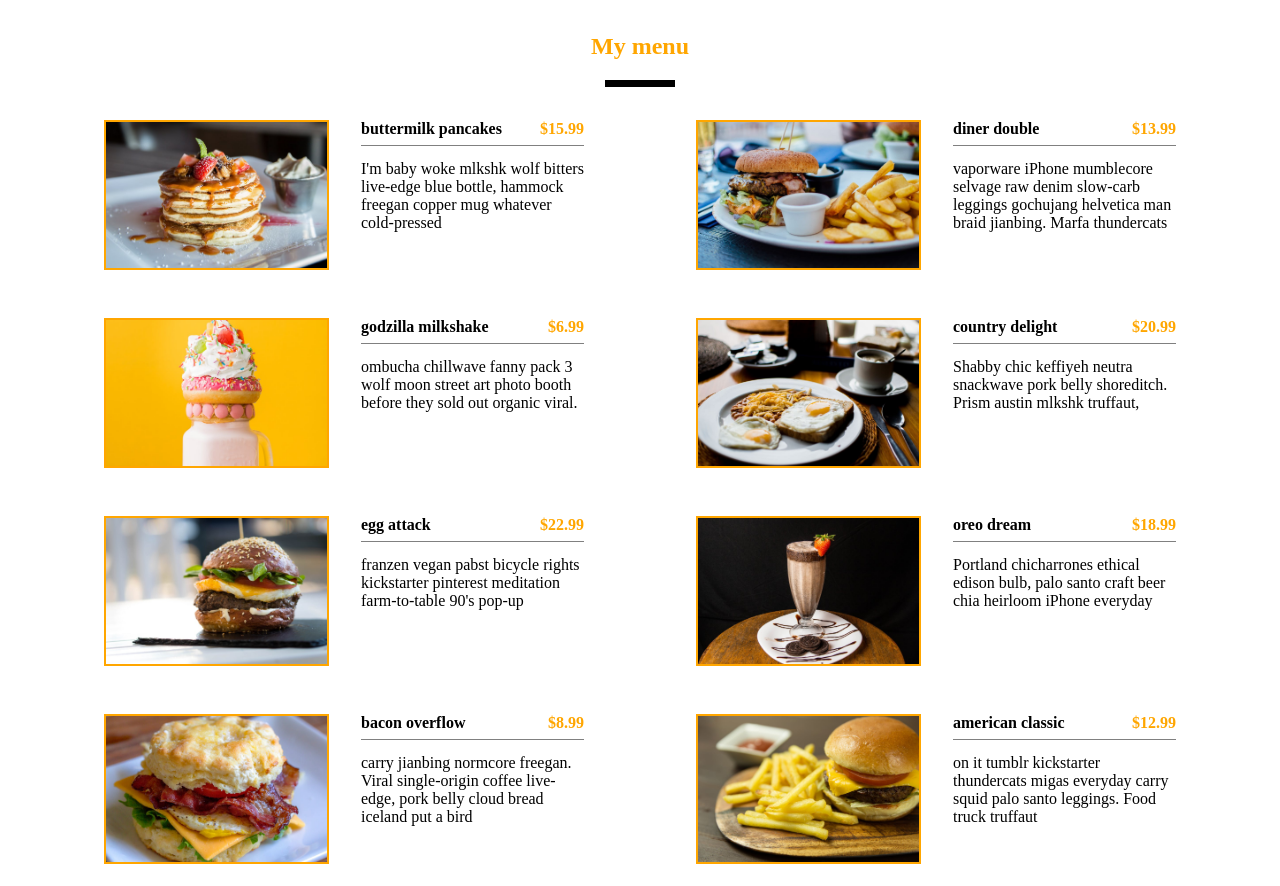
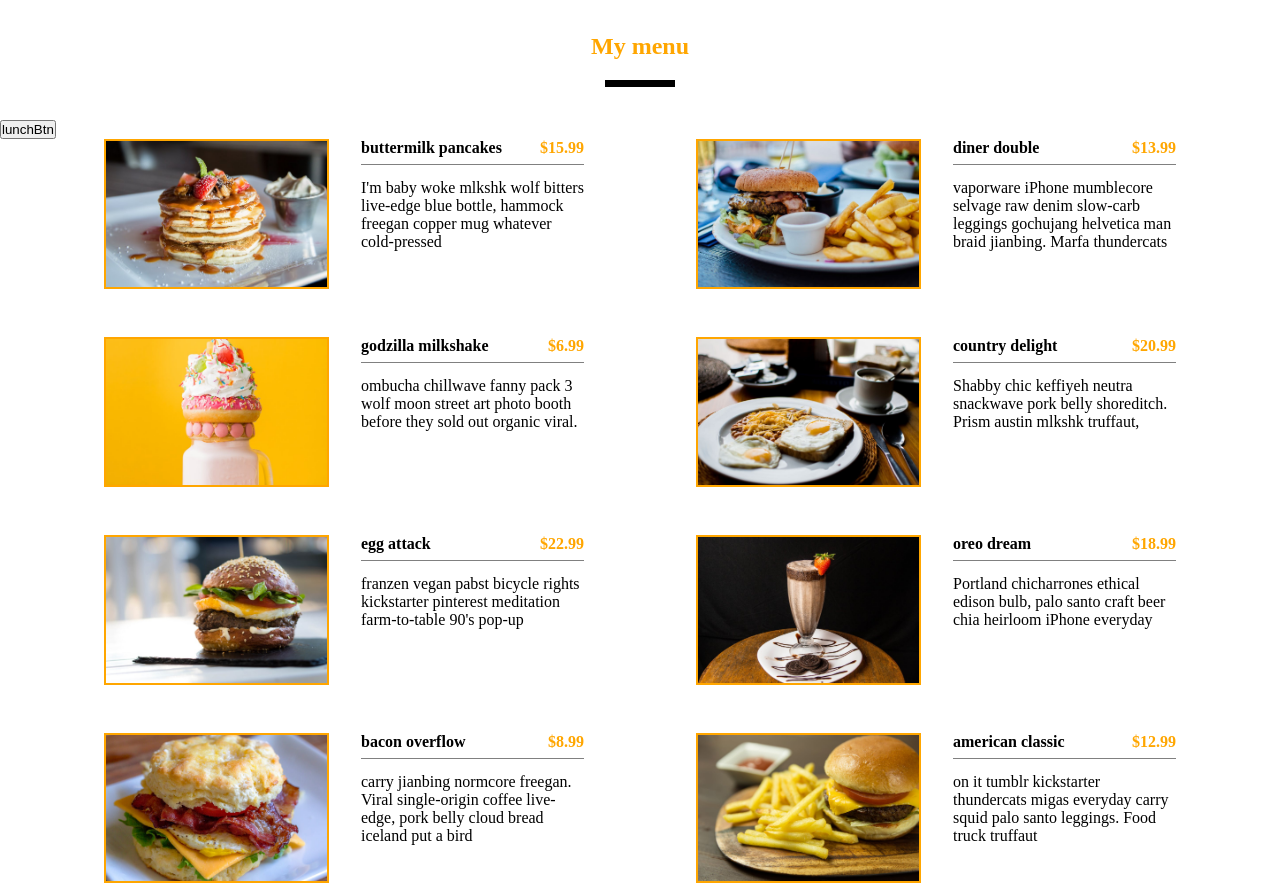
Before and after one commit to johannranudd/restaurant-menu, a plain HTML site: page index.html in a window 1280 px wide. Shown: the top 886 px of the page. Drawn offline with Linux system fonts and the light colour scheme.

Commit message:
before filter

```diff
--- a/css/styles.css
+++ b/css/styles.css
@@ -86,3 +86,7 @@ main {
         height: 150px;
     }
 }
+
+.lunchBtn {
+
+}
--- a/index.html
+++ b/index.html
@@ -16,7 +16,7 @@
         <div class="underline"></div>
       </div>
       <!-- filter buttons -->
-
+      <button class="lunchBtn">lunchBtn</button>
       <!-- menu items -->
       <div class="section-center">
         <!-- single item -->
--- a/js/script.js
+++ b/js/script.js
@@ -82,8 +82,13 @@ const menu = [
 ];
 
 const sectionCenter = document.querySelector(".section-center");
+const lunchBtn = document.querySelector(".lunchBtn");
 
 window.addEventListener("DOMContentLoaded", function () {
+  displayMenuItems();
+});
+
+function displayMenuItems() {
   let displayMenu = menu.map(function (item) {
 
     return `<article class="menu-item">
@@ -101,4 +106,13 @@ window.addEventListener("DOMContentLoaded", function () {
   });
   displayMenu = displayMenu.join("");
   sectionCenter.innerHTML = displayMenu;
-});
+}
+
+
+
+
+// lunchBtn.addEventListener('click', function() {
+//   let displayLunch = menu.map(function(lunch) {
+
+//   });
+// });
```
